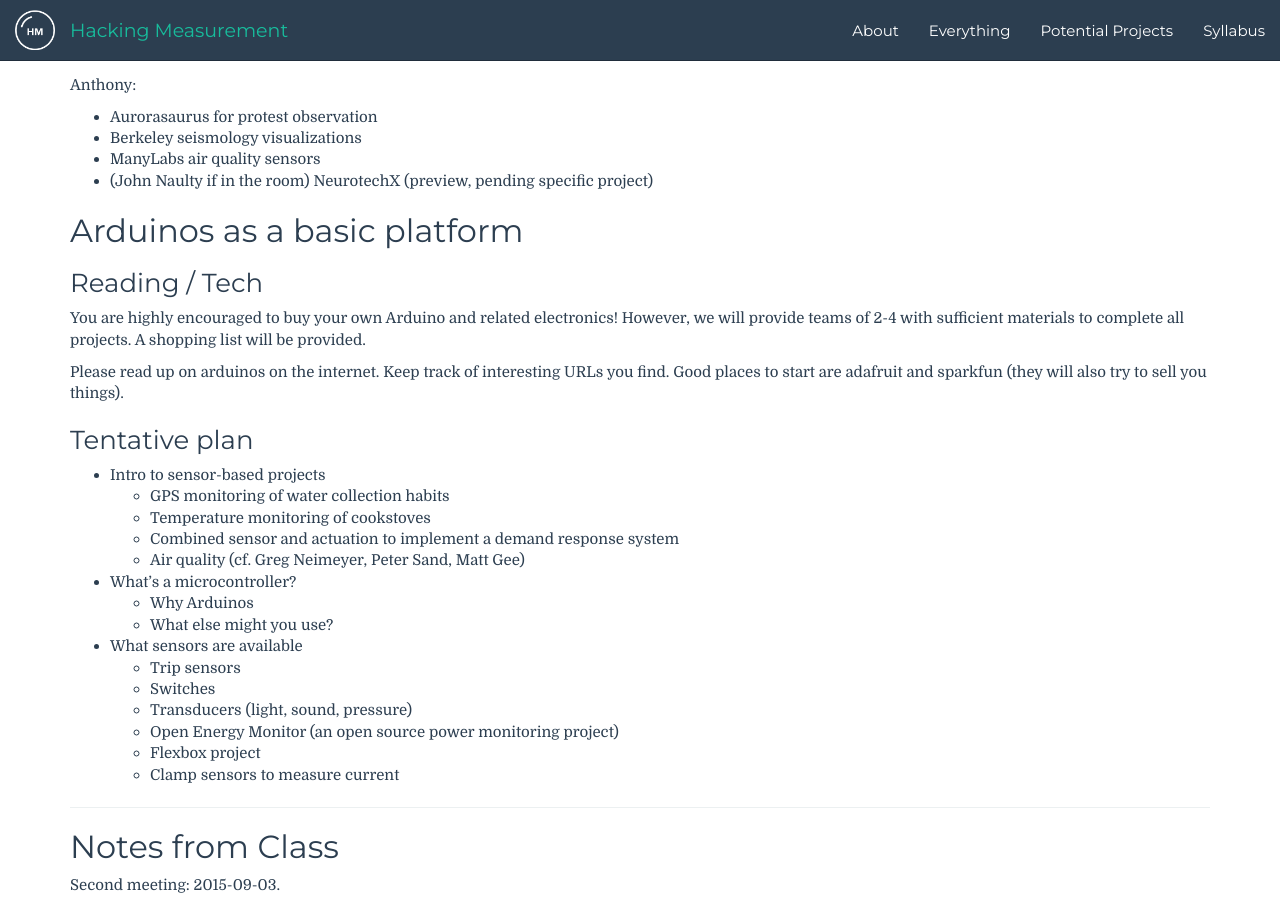
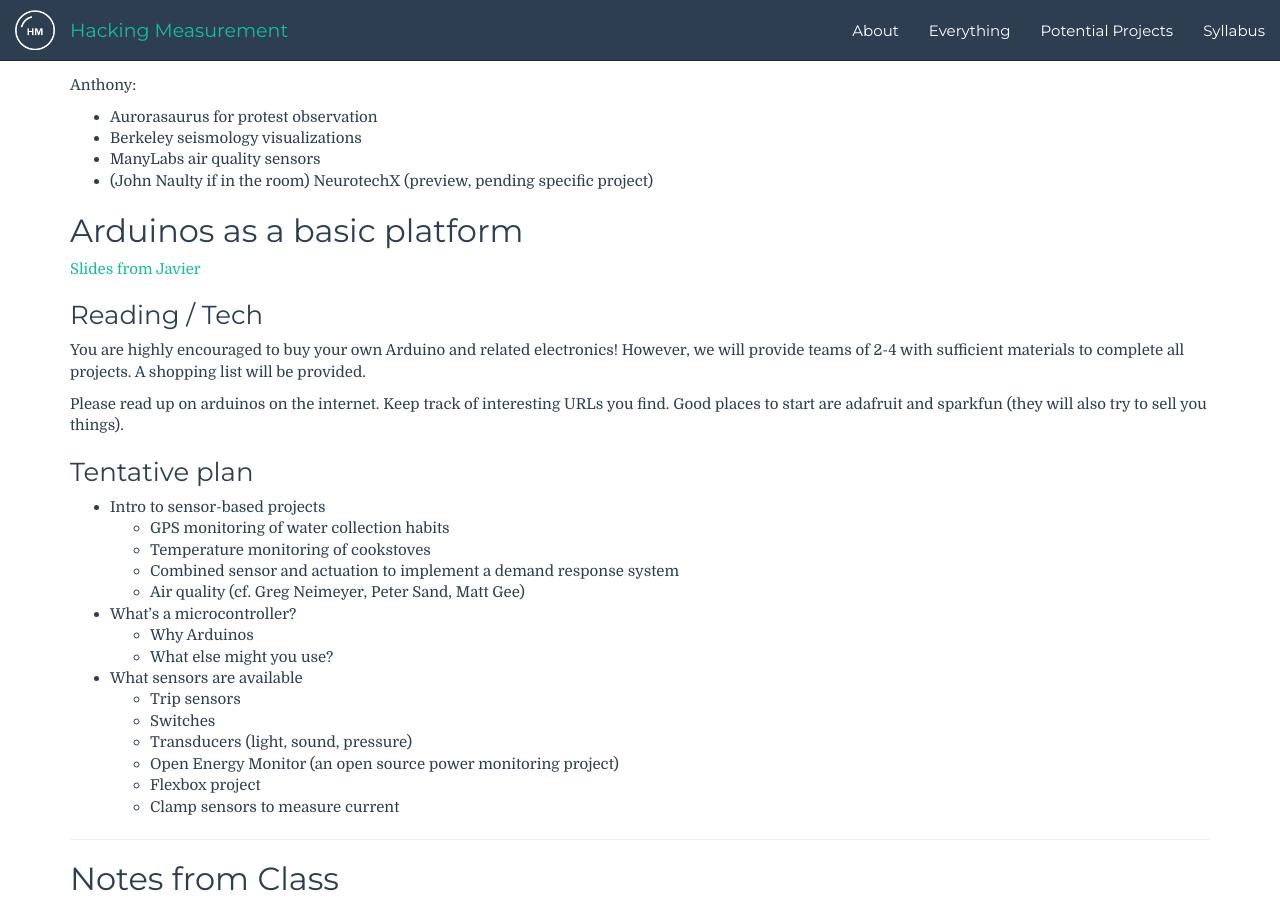
Before and after one commit to BIDS-collaborative/hackingmeasurement.github.io, a Jekyll site: the page built from syllabus/_posts/2015-09-03-intro-arduinos.md, in a window 1280 px wide and 900 px high, scrolled down 961 px. Built offline with Jekyll 4.4.1, drawn with Linux system fonts in a browser that asks for light colours; comment, search, counter and statistics services are not loaded.

Commit message:
Added slides for intro to Arduino

```diff
--- a/syllabus/_posts/2015-09-03-intro-arduinos.md
+++ b/syllabus/_posts/2015-09-03-intro-arduinos.md
@@ -42,6 +42,7 @@ Anthony:
 
 ## Arduinos as a basic platform
 
+[Slides from Javier](/syllabus/presenter-materials/building-sensors.pdf)
 
 ### Reading / Tech
 
```
Also changed, not shown: 1 other file.
